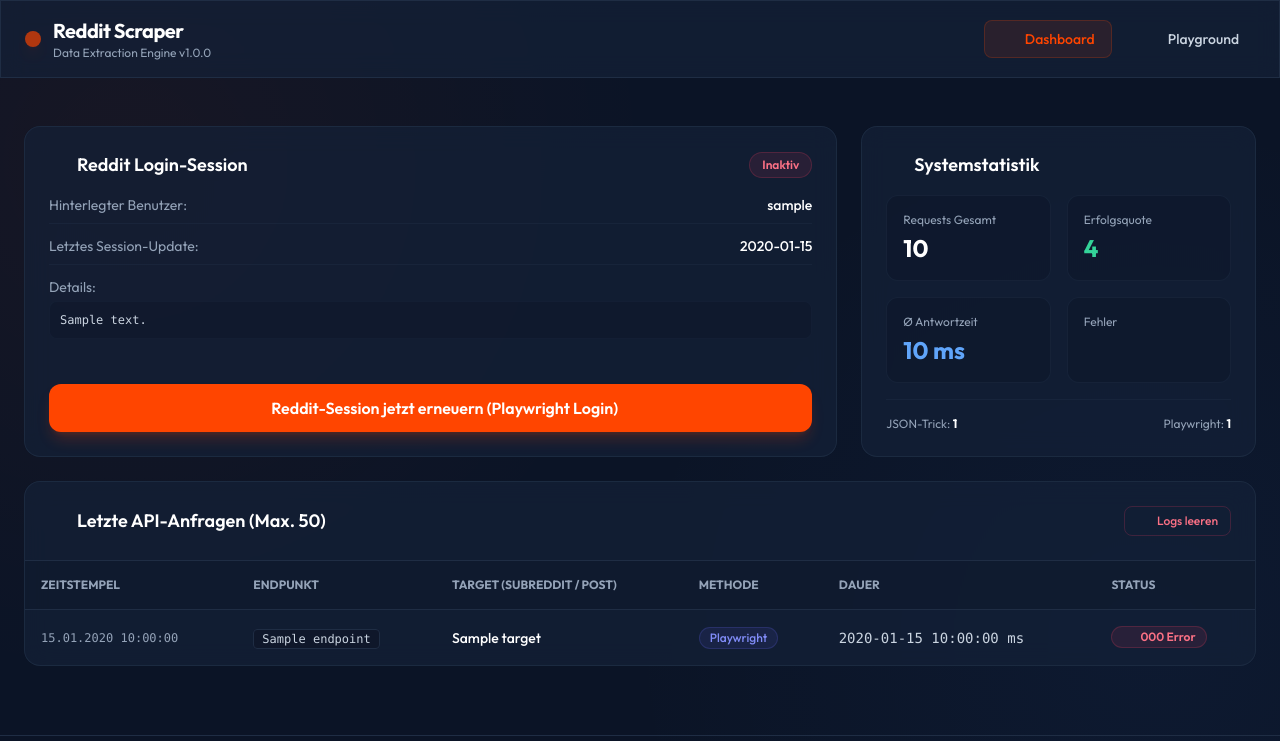
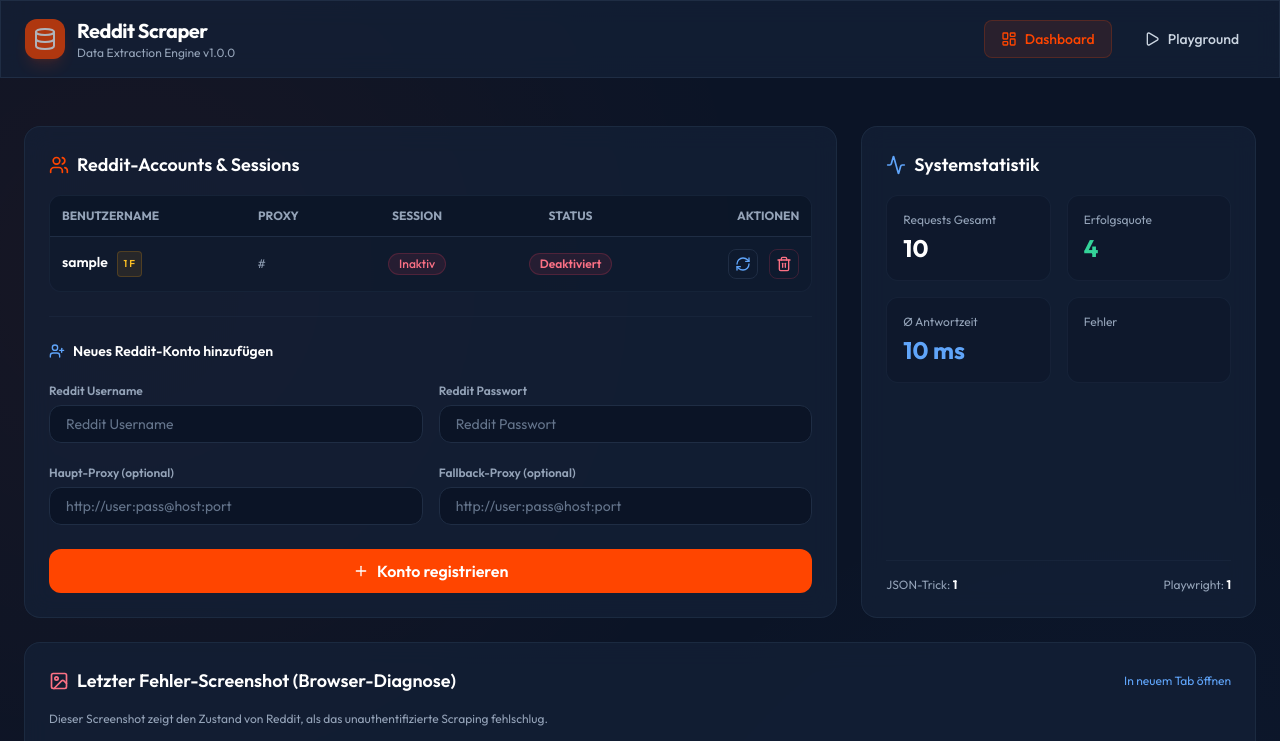
Before and after one commit to aljan92/rddtscpr, a FastAPI app: template app/templates/dashboard.html in a window 1280 px wide. Shown: the top 741 px of the page. Run offline with FastAPI, Linux system fonts and the light colour scheme; the template is opened without the code that fills it: most values are stand-ins (such as "Sample title", 1, 10 or a date in 2020); some libraries are stand-ins or nearby versions.

Commit message:
Feature: Implement SQLite/Postgres multi-account DB auth, queue request manager with lr-cooldown/failover and image/video detection

```diff
--- a/app/main.py
+++ b/app/main.py
@@ -7,9 +7,10 @@ from fastapi.security import HTTPBasic, HTTPBasicCredentials
 from fastapi.staticfiles import StaticFiles
 from fastapi.templating import Jinja2Templates
 from sqlalchemy.orm import Session
-from app.database import init_db, get_db, APIRequestLog
-from app.auth import get_session_info, login_to_reddit, STATE_FILE_PATH
-from app.scraper import get_subreddit_posts, get_post_comments, build_subreddit_url, clean_url
+from app.database import init_db, get_db, APIRequestLog, RedditAccount
+from app.auth import get_session_info_from_state, login_to_reddit
+from app.scraper import build_subreddit_url, clean_url
+from app.queue_manager import scrape_queue
 
 # Logging einrichten
 logging.basicConfig(level=logging.INFO)
@@ -18,7 +19,6 @@ logger = logging.getLogger("rddtscpr")
 app = FastAPI(title="Reddit Data Extraction API", version="1.0.0")
 
 # Vorbereitung für Templates
-# Wir erstellen den templates Ordner, falls er nicht existiert
 os.makedirs("./app/templates", exist_ok=True)
 templates = Jinja2Templates(directory="app/templates")
 
@@ -41,10 +41,17 @@ def verify_admin(credentials: HTTPBasicCredentials = Depends(security)):
 def startup_event():
     # DB Tabellen initialisieren
     init_db()
-    logger.info("Datenbank initialisiert.")
+    # Queue Manager starten
+    scrape_queue.start()
+    logger.info("Datenbank initialisiert und Scrape-Queue gestartet.")
+
+@app.on_event("shutdown")
+async def shutdown_event():
+    await scrape_queue.stop()
+    logger.info("Scrape-Queue gestoppt.")
 
 # =====================================================================
-# PUBLIC API ENDPOINTS
+# PUBLIC API ENDPOINTS (Routet über Queue)
 # =====================================================================
 
 @app.get("/v1/subreddit-posts")
@@ -66,16 +73,18 @@ async def api_subreddit_posts(
         raise HTTPException(status_code=400, detail="Limit muss zwischen 1 und 100 liegen.")
 
     start_time = time.time()
-    proxy = os.getenv("PROXY_URL")
     method_used = "json"
+    proxy_used = "Dynamisch"
 
     try:
-        posts, method_used = await get_subreddit_posts(
-            target=target,
-            sort=sort,
-            timeframe=timeframe,
-            limit=limit,
-            proxy=proxy
+        posts, method_used = await scrape_queue.enqueue(
+            action="subreddit",
+            params={
+                "target": target,
+                "sort": sort,
+                "timeframe": timeframe,
+                "limit": limit
+            }
         )
 
         duration = int((time.time() - start_time) * 1000)
@@ -87,7 +96,7 @@ async def api_subreddit_posts(
             status_code=200,
             response_time_ms=duration,
             method_used=method_used,
-            proxy_used=proxy or "Kein Proxy"
+            proxy_used=proxy_used
         )
         db.add(log_entry)
         db.commit()
@@ -118,7 +127,7 @@ async def api_subreddit_posts(
             status_code=500,
             response_time_ms=duration,
             method_used=method_used,
-            proxy_used=proxy or "Kein Proxy",
+            proxy_used=proxy_used,
             error_message=error_msg
         )
         db.add(log_entry)
@@ -149,17 +158,19 @@ async def api_post_comments(
         raise HTTPException(status_code=400, detail="Ungültige Post-URL. URL muss mit http/https beginnen.")
 
     start_time = time.time()
-    proxy = os.getenv("PROXY_URL")
     method_used = "json"
+    proxy_used = "Dynamisch"
 
     try:
-        comments, method_used = await get_post_comments(
-            post_url=post_url,
-            sort=sort,
-            limit=limit,
-            include_replies=include_replies,
-            load_more=load_more,
-            proxy=proxy
+        comments, method_used = await scrape_queue.enqueue(
+            action="comments",
+            params={
+                "post_url": post_url,
+                "sort": sort,
+                "limit": limit,
+                "include_replies": include_replies,
+                "load_more": load_more
+            }
         )
 
         duration = int((time.time() - start_time) * 1000)
@@ -170,7 +181,7 @@ async def api_post_comments(
             status_code=200,
             response_time_ms=duration,
             method_used=method_used,
-            proxy_used=proxy or "Kein Proxy"
+            proxy_used=proxy_used
         )
         db.add(log_entry)
         db.commit()
@@ -198,7 +209,7 @@ async def api_post_comments(
             status_code=500,
             response_time_ms=duration,
             method_used=method_used,
-            proxy_used=proxy or "Kein Proxy",
+            proxy_used=proxy_used,
             error_message=error_msg
         )
         db.add(log_entry)
@@ -210,7 +221,7 @@ async def api_post_comments(
         )
 
 # =====================================================================
-# ADMIN PANEL ENDPOINTS (Basic Auth Protected)
+# ADMIN PANEL ENDPOINTS & CRUD (Basic Auth Protected)
 # =====================================================================
 
 @app.get("/admin/dashboard", response_class=HTMLResponse)
@@ -236,12 +247,27 @@ async def admin_dashboard(
         durations = [log.response_time_ms for log in avg_duration.all()]
         avg_duration_ms = int(sum(durations) / len(durations))
 
-    # Verteilung der Scraping-Methoden
     json_count = db.query(APIRequestLog).filter(APIRequestLog.method_used == "json").count()
     playwright_count = db.query(APIRequestLog).filter(APIRequestLog.method_used == "playwright").count()
 
-    # Session info holen
-    session_info = get_session_info()
+    # Accounts aus DB laden
+    db_accounts = db.query(RedditAccount).all()
+    accounts_info = []
+
+    for acc in db_accounts:
+        session_info = get_session_info_from_state(acc.session_state)
+        accounts_info.append({
+            "id": acc.id,
+            "username": acc.username,
+            "proxy_url": acc.proxy_url or "Kein Proxy",
+            "fallback_proxy_url": acc.fallback_proxy_url or "Kein Proxy",
+            "is_active": acc.is_active,
+            "failure_count": acc.failure_count,
+            "last_used_at": acc.last_used_at.isoformat() if acc.last_used_at else "Nie",
+            "session_active": session_info["active"],
+            "session_message": session_info["message"],
+            "session_expires": session_info.get("expires", "-")
+        })
 
     stats = {
         "total": total_requests,
@@ -259,33 +285,88 @@ async def admin_dashboard(
             "request": request,
             "stats": stats,
             "logs": logs,
-            "session_info": session_info,
-            "reddit_username": os.getenv("REDDIT_USERNAME")
+            "accounts": accounts_info
         }
     )
 
-@app.post("/admin/login-reddit")
-async def admin_login_reddit(
-    username: str = Depends(verify_admin)
+@app.post("/admin/accounts/add")
+async def admin_add_account(
+    username: str = Form(...),
+    password: str = Form(...),
+    proxy_url: str = Form(None),
+    fallback_proxy_url: str = Form(None),
+    admin_user: str = Depends(verify_admin),
+    db: Session = Depends(get_db)
 ):
-    reddit_user = os.getenv("REDDIT_USERNAME")
-    reddit_pass = os.getenv("REDDIT_PASSWORD")
-    proxy = os.getenv("PROXY_URL")
+    try:
+        new_acc = RedditAccount(
+            username=username.strip(),
+            password=password.strip(),
+            proxy_url=proxy_url.strip() if proxy_url else None,
+            fallback_proxy_url=fallback_proxy_url.strip() if fallback_proxy_url else None
+        )
+        db.add(new_acc)
+        db.commit()
+        return RedirectResponse(url="/admin/dashboard?success=Reddit-Account+erfolgreich+hinzugefuegt!", status_code=303)
+    except Exception as e:
+        db.rollback()
+        return RedirectResponse(url=f"/admin/dashboard?error=Fehler+beim+Hinzufuegen:+{str(e)}", status_code=303)
 
-    if not reddit_user or not reddit_pass:
-        return RedirectResponse(
-            url="/admin/dashboard?error=Username+oder+Passwort+nicht+konfiguriert+in+.env",
-            status_code=303
+@app.post("/admin/accounts/{account_id}/delete")
+async def admin_delete_account(
+    account_id: int,
+    admin_user: str = Depends(verify_admin),
+    db: Session = Depends(get_db)
+):
+    acc = db.query(RedditAccount).filter(RedditAccount.id == account_id).first()
+    if acc:
+        db.delete(acc)
+        db.commit()
+        return RedirectResponse(url="/admin/dashboard?success=Account+geloescht", status_code=303)
+    return RedirectResponse(url="/admin/dashboard?error=Account+nicht+gefunden", status_code=303)
+
+@app.post("/admin/accounts/{account_id}/toggle")
+async def admin_toggle_account(
+    account_id: int,
+    admin_user: str = Depends(verify_admin),
+    db: Session = Depends(get_db)
+):
+    acc = db.query(RedditAccount).filter(RedditAccount.id == account_id).first()
+    if acc:
+        acc.is_active = not acc.is_active
+        db.commit()
+        return RedirectResponse(url="/admin/dashboard?success=Account-Status+geaendert", status_code=303)
+    return RedirectResponse(url="/admin/dashboard?error=Account+nicht+gefunden", status_code=303)
+
+@app.post("/admin/accounts/{account_id}/refresh")
+async def admin_refresh_session(
+    account_id: int,
+    admin_user: str = Depends(verify_admin),
+    db: Session = Depends(get_db)
+):
+    acc = db.query(RedditAccount).filter(RedditAccount.id == account_id).first()
+    if not acc:
+        return RedirectResponse(url="/admin/dashboard?error=Account+nicht+gefunden", status_code=303)
+
+    try:
+        logger.info(f"Führe manuellen Login-Refresh für Account '{acc.username}' durch...")
+        # Login über Playwright mit Proxy durchführen
+        session_state_json = await login_to_reddit(
+            username=acc.username,
+            password=acc.password,
+            proxy_url=acc.proxy_url
         )
 
-    try:
-        success = await login_to_reddit(reddit_user, reddit_pass, proxy)
-        if success:
-            return RedirectResponse(url="/admin/dashboard?success=Reddit-Login+erfolgreich+durchgefuehrt!", status_code=303)
-        else:
-            return RedirectResponse(url="/admin/dashboard?error=Reddit-Login+fehlgeschlagen.", status_code=303)
+        # State in der DB speichern
+        acc.session_state = session_state_json
+        acc.failure_count = 0
+        acc.is_active = True
+        db.commit()
+
+        return RedirectResponse(url=f"/admin/dashboard?success=Session+fuer+Konto+{acc.username}+erfolgreich+erneuert!", status_code=303)
     except Exception as e:
-        return RedirectResponse(url=f"/admin/dashboard?error=Login-Fehler:+{str(e)}", status_code=303)
+        logger.error(f"Fehler bei Session-Refresh für {acc.username}: {e}")
+        return RedirectResponse(url=f"/admin/dashboard?error=Refresh-Fehler+fuer+{acc.username}:+{str(e)}", status_code=303)
 
 @app.get("/admin/playground", response_class=HTMLResponse)
 async def admin_playground(
--- a/app/templates/dashboard.html
+++ b/app/templates/dashboard.html
@@ -70,51 +70,117 @@
     <main class="flex-grow p-6 max-w-7xl mx-auto w-full space-y-6">
         <!-- Status Messages -->
         <div id="alert-container"></div>
-
         <!-- Session & Control Section -->
         <div class="grid grid-cols-1 lg:grid-cols-3 gap-6">
-            <!-- Reddit Session Status -->
-            <div class="glass-card p-6 rounded-2xl flex flex-col justify-between lg:col-span-2">
+            <!-- Reddit Accounts List (Left col, span 2) -->
+            <div class="glass-card p-6 rounded-2xl flex flex-col justify-between lg:col-span-2 space-y-6">
                 <div>
-                    <div class="flex items-center justify-between mb-4">
-                        <h2 class="text-lg font-semibold text-white flex items-center space-x-2">
-                            <i data-lucide="key" class="text-reddit-orange w-5 h-5"></i>
-                            <span>Reddit Login-Session</span>
+                    <h2 class="text-lg font-semibold text-white mb-4 flex items-center space-x-2">
+                        <i data-lucide="users" class="text-reddit-orange w-5 h-5"></i>
+                        <span>Reddit-Accounts & Sessions</span>
                     </h2>
-                        {% if session_info.active %}
-                            <span class="inline-flex items-center px-3 py-1 rounded-full text-xs font-semibold bg-emerald-500/10 text-emerald-400 border border-emerald-500/20">
-                                <span class="w-2 h-2 rounded-full bg-emerald-400 mr-2 animate-ping"></span>
+
+                    <div class="overflow-x-auto border border-reddit-border/50 rounded-xl bg-reddit-dark/30">
+                        <table class="w-full text-left border-collapse">
+                            <thead>
+                                <tr class="bg-reddit-dark/60 border-b border-reddit-border text-slate-400 text-xs font-semibold uppercase">
+                                    <th class="p-3">Benutzername</th>
+                                    <th class="p-3">Proxy</th>
+                                    <th class="p-3 text-center">Session</th>
+                                    <th class="p-3 text-center">Status</th>
+                                    <th class="p-3 text-right">Aktionen</th>
+                                </tr>
+                            </thead>
+                            <tbody class="divide-y divide-reddit-border/30 text-sm">
+                                {% for acc in accounts %}
+                                <tr class="hover:bg-slate-800/10 transition-all duration-150">
+                                    <td class="p-3 font-semibold text-white">
+                                        {{ acc.username }}
+                                        {% if acc.failure_count > 0 %}
+                                            <span class="ml-1.5 inline-flex items-center px-1.5 py-0.5 rounded text-[10px] bg-amber-500/10 text-amber-400 border border-amber-500/20" title="Fehlgeschlagene Versuche">
+                                                {{ acc.failure_count }} F
+                                            </span>
+                                        {% endif %}
+                                    </td>
+                                    <td class="p-3 text-slate-400 font-mono text-xs max-w-[180px] truncate" title="Fallback: {{ acc.fallback_proxy_url }}">
+                                        {{ acc.proxy_url }}
+                                    </td>
+                                    <td class="p-3 text-center">
+                                        {% if acc.session_active %}
+                                            <span class="inline-flex items-center text-xs px-2.5 py-0.5 rounded-full font-medium bg-emerald-500/10 text-emerald-400 border border-emerald-500/20" title="Gültig bis: {{ acc.session_expires }}">
                                                 Aktiv
                                             </span>
                                         {% else %}
-                            <span class="inline-flex items-center px-3 py-1 rounded-full text-xs font-semibold bg-rose-500/10 text-rose-400 border border-rose-500/20">
+                                            <span class="inline-flex items-center text-xs px-2.5 py-0.5 rounded-full font-medium bg-rose-500/10 text-rose-400 border border-rose-500/20" title="{{ acc.session_message }}">
                                                 Inaktiv
                                             </span>
                                         {% endif %}
-                    </div>
-
-                    <div class="space-y-3 mb-6">
-                        <div class="flex justify-between border-b border-reddit-border/50 pb-2 text-sm">
-                            <span class="text-slate-400">Hinterlegter Benutzer:</span>
-                            <span class="font-medium text-white">{{ reddit_username or 'Nicht konfiguriert' }}</span>
-                        </div>
-                        <div class="flex justify-between border-b border-reddit-border/50 pb-2 text-sm">
-                            <span class="text-slate-400">Letztes Session-Update:</span>
-                            <span class="font-medium text-white" id="session-update-time">{{ session_info.last_update or 'N/A' }}</span>
-                        </div>
-                        <div class="text-sm">
-                            <span class="text-slate-400">Details:</span>
-                            <p class="mt-1 font-mono text-xs text-slate-300 bg-slate-900/50 p-2.5 rounded-lg border border-reddit-border/30">{{ session_info.message }}</p>
-                        </div>
+                                    </td>
+                                    <td class="p-3 text-center">
+                                        <form action="/admin/accounts/{{ acc.id }}/toggle" method="POST" class="inline">
+                                            <button type="submit" class="inline-flex items-center text-xs px-2.5 py-0.5 rounded-full font-semibold transition-all duration-200 cursor-pointer {{ 'bg-emerald-500/10 text-emerald-400 border border-emerald-500/20 hover:bg-emerald-500/20' if acc.is_active else 'bg-rose-500/10 text-rose-400 border border-rose-500/20 hover:bg-rose-500/20' }}">
+                                                {{ 'Aktiv' if acc.is_active else 'Deaktiviert' }}
+                                            </button>
+                                        </form>
+                                    </td>
+                                    <td class="p-3 text-right space-x-2">
+                                        <form action="/admin/accounts/{{ acc.id }}/refresh" method="POST" class="inline refresh-form">
+                                            <button type="submit" class="refresh-btn p-1.5 rounded-lg border border-reddit-border hover:bg-slate-800 text-blue-400 hover:text-blue-300 transition-all duration-200" title="Session erneuern (Playwright Login)">
+                                                <i data-lucide="refresh-cw" class="w-4 h-4 refresh-icon"></i>
+                                            </button>
+                                        </form>
+                                        <form action="/admin/accounts/{{ acc.id }}/delete" method="POST" class="inline" onsubmit="return confirm('Möchtest du dieses Konto wirklich löschen?')">
+                                            <button type="submit" class="p-1.5 rounded-lg border border-rose-500/20 hover:bg-rose-500/10 text-rose-400 hover:text-rose-300 transition-all duration-200" title="Konto löschen">
+                                                <i data-lucide="trash-2" class="w-4 h-4"></i>
+                                            </button>
+                                        </form>
+                                    </td>
+                                </tr>
+                                {% else %}
+                                <tr>
+                                    <td colspan="5" class="p-6 text-center text-slate-500">
+                                        Keine Accounts hinterlegt. Bitte erstelle unten ein Konto.
+                                    </td>
+                                </tr>
+                                {% endfor %}
+                            </tbody>
+                        </table>
                     </div>
                 </div>
 
-                <form action="/admin/login-reddit" method="POST" id="login-form">
-                    <button type="submit" id="login-btn" class="w-full flex items-center justify-center space-x-2 bg-reddit-orange hover:bg-reddit-orange/90 text-white font-semibold py-3 px-4 rounded-xl transition-all duration-300 shadow-lg shadow-reddit-orange/20 hover:scale-[1.01] active:scale-[0.99] disabled:opacity-50">
-                        <i data-lucide="refresh-cw" id="login-icon" class="w-5 h-5"></i>
-                        <span id="login-text">Reddit-Session jetzt erneuern (Playwright Login)</span>
+                <!-- Add Account Form -->
+                <div class="border-t border-reddit-border/50 pt-6">
+                    <h3 class="text-sm font-semibold text-white mb-4 flex items-center space-x-2">
+                        <i data-lucide="user-plus" class="text-blue-400 w-4 h-4"></i>
+                        <span>Neues Reddit-Konto hinzufügen</span>
+                    </h3>
+
+                    <form action="/admin/accounts/add" method="POST" class="grid grid-cols-1 md:grid-cols-2 gap-4">
+                        <div class="space-y-1">
+                            <label class="text-xs text-slate-400 font-semibold">Reddit Username</label>
+                            <input type="text" name="username" required placeholder="Reddit Username" class="w-full bg-reddit-dark border border-reddit-border rounded-xl px-4 py-2 text-sm text-white placeholder-slate-500 focus:outline-none focus:border-reddit-orange transition-all duration-200">
+                        </div>
+                        <div class="space-y-1">
+                            <label class="text-xs text-slate-400 font-semibold">Reddit Passwort</label>
+                            <input type="password" name="password" required placeholder="Reddit Passwort" class="w-full bg-reddit-dark border border-reddit-border rounded-xl px-4 py-2 text-sm text-white placeholder-slate-500 focus:outline-none focus:border-reddit-orange transition-all duration-200">
+                        </div>
+                        <div class="space-y-1">
+                            <label class="text-xs text-slate-400 font-semibold">Haupt-Proxy (optional)</label>
+                            <input type="text" name="proxy_url" placeholder="http://user:pass@host:port" class="w-full bg-reddit-dark border border-reddit-border rounded-xl px-4 py-2 text-sm text-white placeholder-slate-500 focus:outline-none focus:border-reddit-orange transition-all duration-200">
+                        </div>
+                        <div class="space-y-1">
+                            <label class="text-xs text-slate-400 font-semibold">Fallback-Proxy (optional)</label>
+                            <input type="text" name="fallback_proxy_url" placeholder="http://user:pass@host:port" class="w-full bg-reddit-dark border border-reddit-border rounded-xl px-4 py-2 text-sm text-white placeholder-slate-500 focus:outline-none focus:border-reddit-orange transition-all duration-200">
+                        </div>
+
+                        <div class="md:col-span-2 pt-2">
+                            <button type="submit" class="w-full flex items-center justify-center space-x-2 bg-reddit-orange hover:bg-reddit-orange/90 text-white font-semibold py-2.5 px-4 rounded-xl transition-all duration-300 hover:scale-[1.005] active:scale-[0.995]">
+                                <i data-lucide="plus" class="w-4 h-4"></i>
+                                <span>Konto registrieren</span>
                             </button>
+                        </div>
                     </form>
+                </div>
             </div>
 
             <!-- Stats Mini Card -->
@@ -159,7 +225,7 @@
                 </h2>
                 <a href="/admin/debug-screenshot" target="_blank" class="text-xs text-blue-400 hover:underline">In neuem Tab öffnen</a>
             </div>
-            <p class="text-xs text-slate-400 mb-4">Dieser Screenshot zeigt den Zustand von Reddit, als das unauthentifizierte Scraping fehlschlug (z.B. Cookie Banner oder Login-Wall).</p>
+            <p class="text-xs text-slate-400 mb-4">Dieser Screenshot zeigt den Zustand von Reddit, als das unauthentifizierte Scraping fehlschlug.</p>
             <div class="border border-reddit-border rounded-xl overflow-hidden bg-reddit-dark flex justify-center">
                 <img id="debug-img" src="/admin/debug-screenshot" alt="Letzter Playwright Screenshot" class="max-w-full h-auto max-h-[450px] object-contain">
             </div>
@@ -272,42 +338,26 @@
         }
         lucide.createIcons();
 
-        // Lade-Animation für Login
-        const loginForm = document.getElementById('login-form');
-        const loginBtn = document.getElementById('login-btn');
-        const loginIcon = document.getElementById('login-icon');
-        const loginText = document.getElementById('login-text');
+        // Lade-Animation für Refresh
+        document.querySelectorAll('.refresh-form').forEach(form => {
+            form.addEventListener('submit', function() {
+                const btn = form.querySelector('.refresh-btn');
+                const icon = form.querySelector('.refresh-icon');
+                btn.disabled = true;
+                icon.classList.add('animate-spin');
+            });
+        });
 
-        if (loginForm) {
-            loginForm.addEventListener('submit', function() {
-                loginBtn.disabled = true;
-                loginIcon.classList.add('animate-spin');
-                loginText.innerText = "Logge bei Reddit ein (dauert ca. 10-15s)...";
-            });
-        }
-
-        // Formatierung des Datums
-        const sessionTimeElem = document.getElementById('session-update-time');
-        if (sessionTimeElem && sessionTimeElem.innerText !== 'N/A') {
-            try {
-                const date = new Date(sessionTimeElem.innerText);
-                sessionTimeElem.innerText = date.toLocaleString('de-DE');
-            } catch (e) {
-                // Bei Fehler originalen String belassen
-            }
         // Debug Screenshot check
         const debugImg = document.getElementById('debug-img');
         const screenshotCard = document.getElementById('screenshot-card');
         if (debugImg) {
-            // Falls das Bild geladen werden kann, zeigen wir die Karte
             debugImg.onload = function() {
                 screenshotCard.classList.remove('hidden');
             };
-            // Falls das Bild 404 wirft (nicht vorhanden), verstecken wir die Karte
             debugImg.onerror = function() {
                 screenshotCard.classList.add('hidden');
             };
-            // Cache-Buster hinzufügen, um neuere Screenshots verlässlich anzuzeigen
             debugImg.src = "/admin/debug-screenshot?t=" + new Date().getTime();
         }
     </script>
```
Also changed, not shown: app/auth.py (+28 -45 lines), app/database.py (+16 -1 lines), app/queue_manager.py (added, +191 -0 lines), app/scraper.py (+76 -29 lines), 1 other file. Lines whose indentation alone changed are shown as unchanged.
